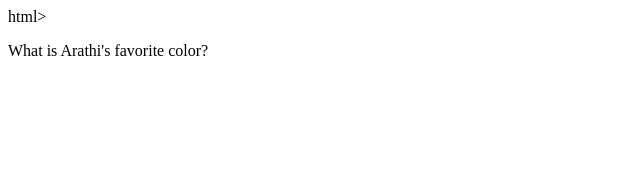
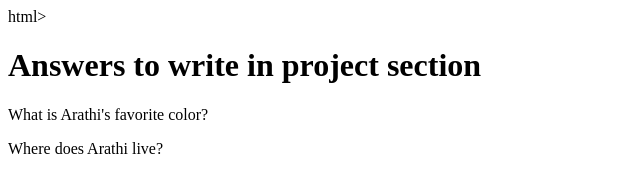
Before and after one commit to Miraculous-Arathi/My_Quiz, a plain HTML site: page index.html in a window 1280 px wide. Shown: the whole page, without its empty margins (0-640 px from the left). Drawn offline with Linux system fonts and the light colour scheme.

Commit message:
Update index.html

```diff
--- a/index.html
+++ b/index.html
@@ -2,7 +2,10 @@ html>
 
 <head>
     <title>Arathi's Own Quiz</title>
+    <h1>Answers to write in project section</h1>
 
 </head>
 
 <p>What is Arathi's favorite color?</p>
+
+<p>Where does Arathi live?</p>
```
